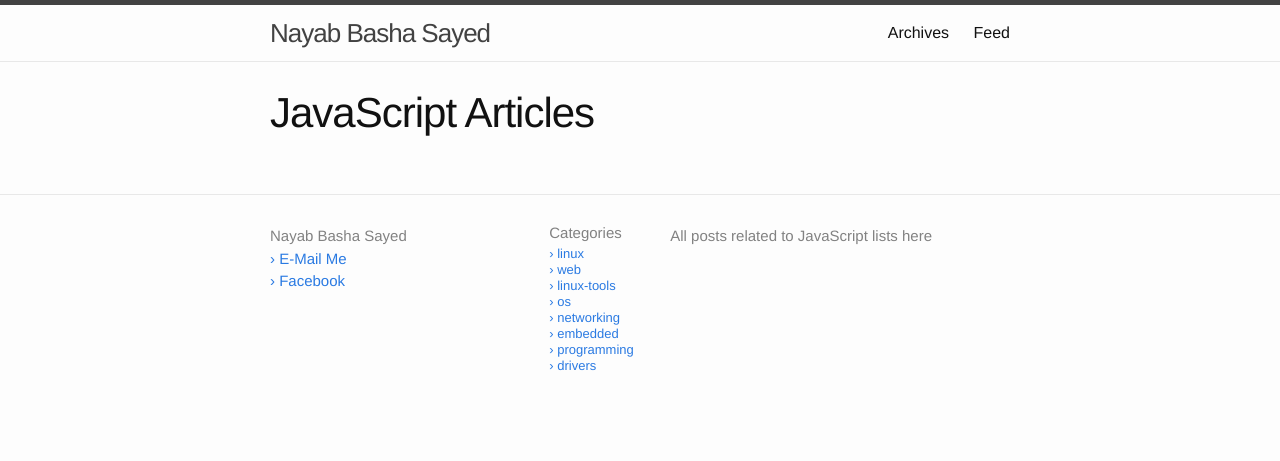
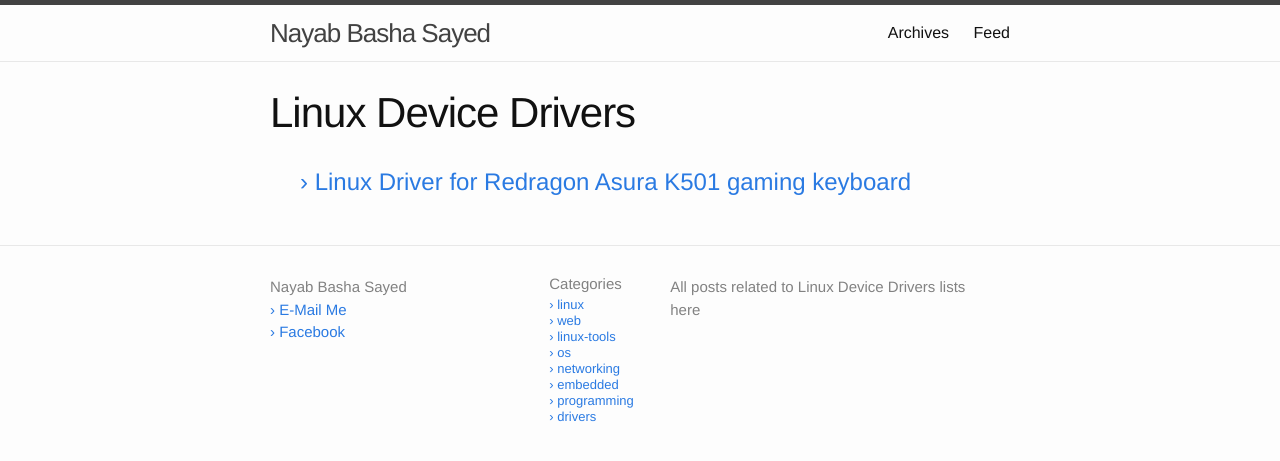
Before and after one commit to itsnayabsd/website, a Jekyll site: the page built from category/drivers.md, in a window 1280 px wide. Shown: the top 461 px of the page. Built offline with Jekyll 4.4.1, drawn with Linux system fonts in a browser that asks for light colours.

Commit message:
Added category/drivers page

```diff
--- a/category/js.md
+++ b/category/drivers.md
@@ -1,7 +1,7 @@
 ---
 layout: catpage
-title: JavaScript Articles
-excerpt: All posts related to JavaScript lists here
+title: Linux Device Drivers
+excerpt: All posts related to Linux Device Drivers lists here
 ---
 {% assign cat = {{page.name | remove: '.md'}} %}
 <ul class="list-none">
```
